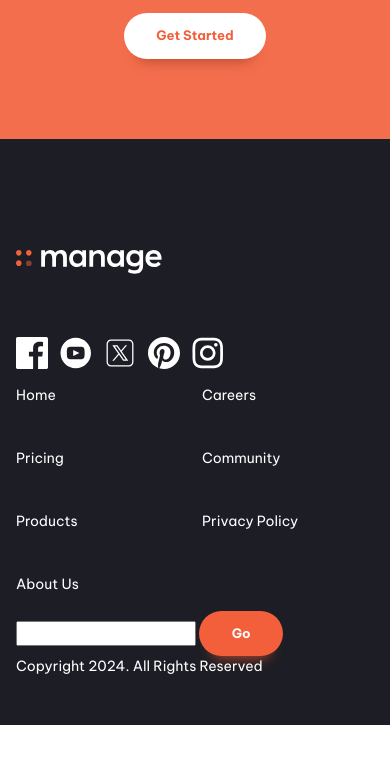
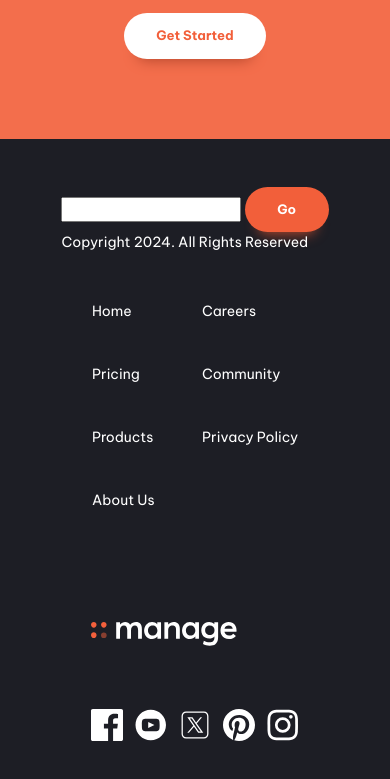
Before and after one commit to ruben-arcos/fem-manage-landing-page, a website built with Vite: page index.html in a window 390 px wide. Shown: the part 2227-3006 px from the top of the page. Before the commit the page ends 2952 px from the top, so only its background shows below. Built offline with nearby package versions, Linux system fonts and the light colour scheme.

Commit message:
continued working on footer for both mobile and regular screens

```diff
--- a/index.html
+++ b/index.html
@@ -160,20 +160,19 @@
 
     <footer class="primary-footer | padding-block-700 bg-neutral-900 text-neutral-100">
       <div class="container">
-        <div class="even-columns">
-          <div>
+        <div class="primary-footer-wrapper">
+          <div class="primary-footer-logo-social">
             <a href="#" aria-label="home">
               <svg class="logo" width="146" heigth="24">
                 <use xlink:href="images/logo.svg#logo"></use>
               </svg>
             </a>
+
             <ul class="social-list" role="list" aria-label="social links">
               <li>
                 <a href="#" aria-label="Social links">
                   <svg class="social-icon">
-                    <use
-                      xlink:href="images/social-icons.svg#icon-facebook"
-                    ></use>
+                    <use xlink:href="images/social-icons.svg#icon-facebook"></use>
                   </svg>
                 </a>
               </li>
@@ -199,7 +198,7 @@
               </a></li>
             </ul>
           </div>
-          <div>
+          <div class="primary-footer-nav">
             <nav class="footer-nav">
               <ul aria-label="Footer" role="list" class="flow capitalize">
                 <li><a href="#">home</a></li>
@@ -212,7 +211,7 @@
               </ul>
             </nav>
           </div>
-          <div>
+          <div class="primary-footer-form">
             <form action="">
               <input type="email" />
               <button class="button capitalize">go</button>
--- a/style.css
+++ b/style.css
@@ -277,12 +277,46 @@ p[data-width="wide"] {
   color: var(--clr-accent-400);
 }
 
-/* social list */
+/* footer */
 
 .primary-footer {
-  --logo-color: var(--clr-neutral-100)
+  --logo-color: var(--clr-neutral-100);
 }
 
+.primary-footer-wrapper {
+  display: grid;
+  gap: var(--size-700);
+  grid-template-areas:
+    "form"
+    "nav"
+    "logo-social";
+}
+
+@media (min-width: 50em) {
+  .primary-footer-wrapper {
+    grid-template-areas: "logo-social nav form";
+  }
+}
+
+.primary-footer-logo-social {
+  grid-area: logo-social;
+}
+
+.primary-footer-nav {
+  grid-area: nav;
+}
+
+.primary-footer-form {
+  grid-area: form;
+}
+
+@media (max-width: 50em) {
+  .primary-footer-wrapper > * {
+    margin-inline: auto;
+  }
+}
+
+/* social list */
 .social-list {
   display: flex;
   gap: var(--size-300);
@@ -299,6 +333,10 @@ p[data-width="wide"] {
 }
 
 @media (min-width: 50em) {
+  .social-list {
+    display: flex;
+    gap: var(--size-500);
+  }
   .social-icon {
     width: var(--size-500);
   }
```
